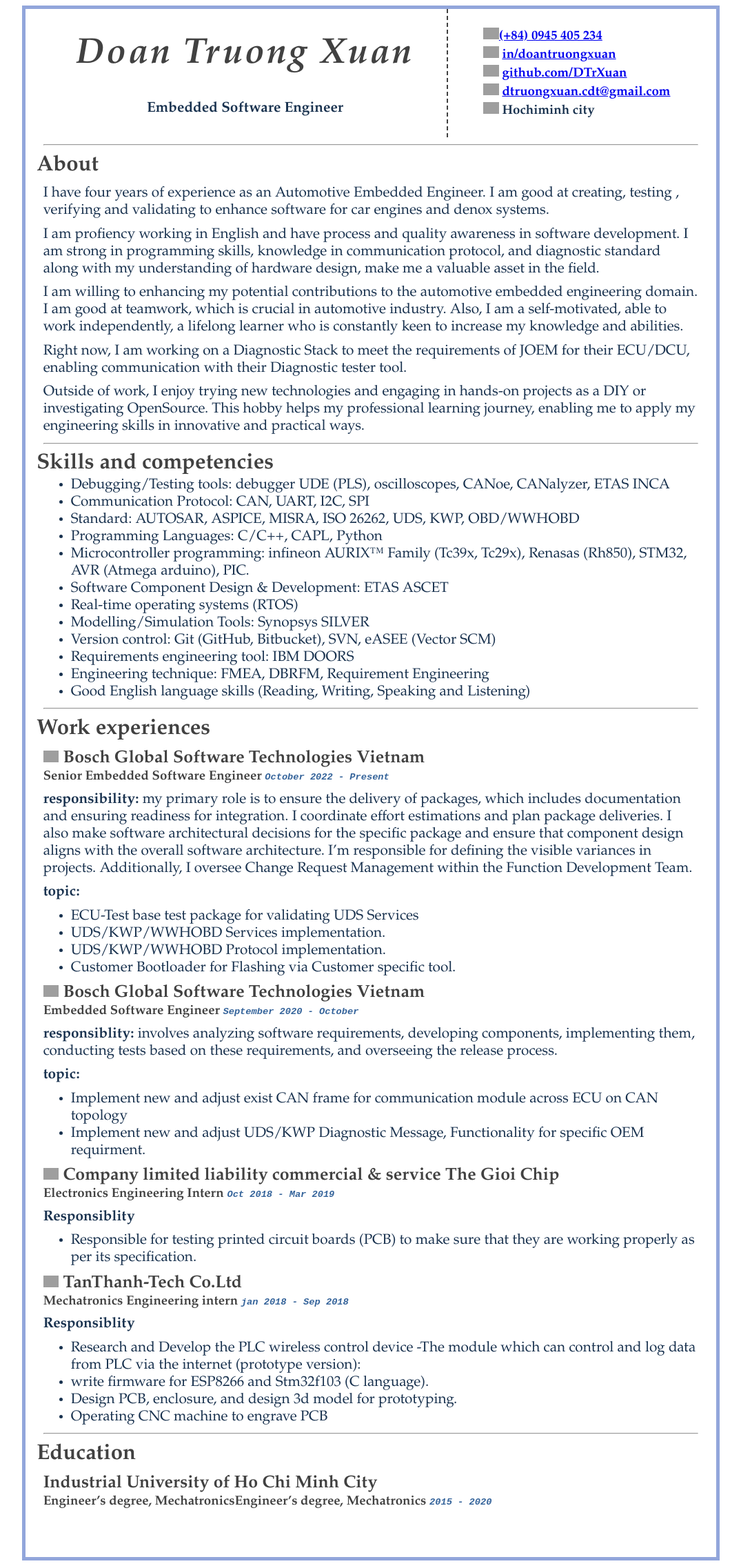
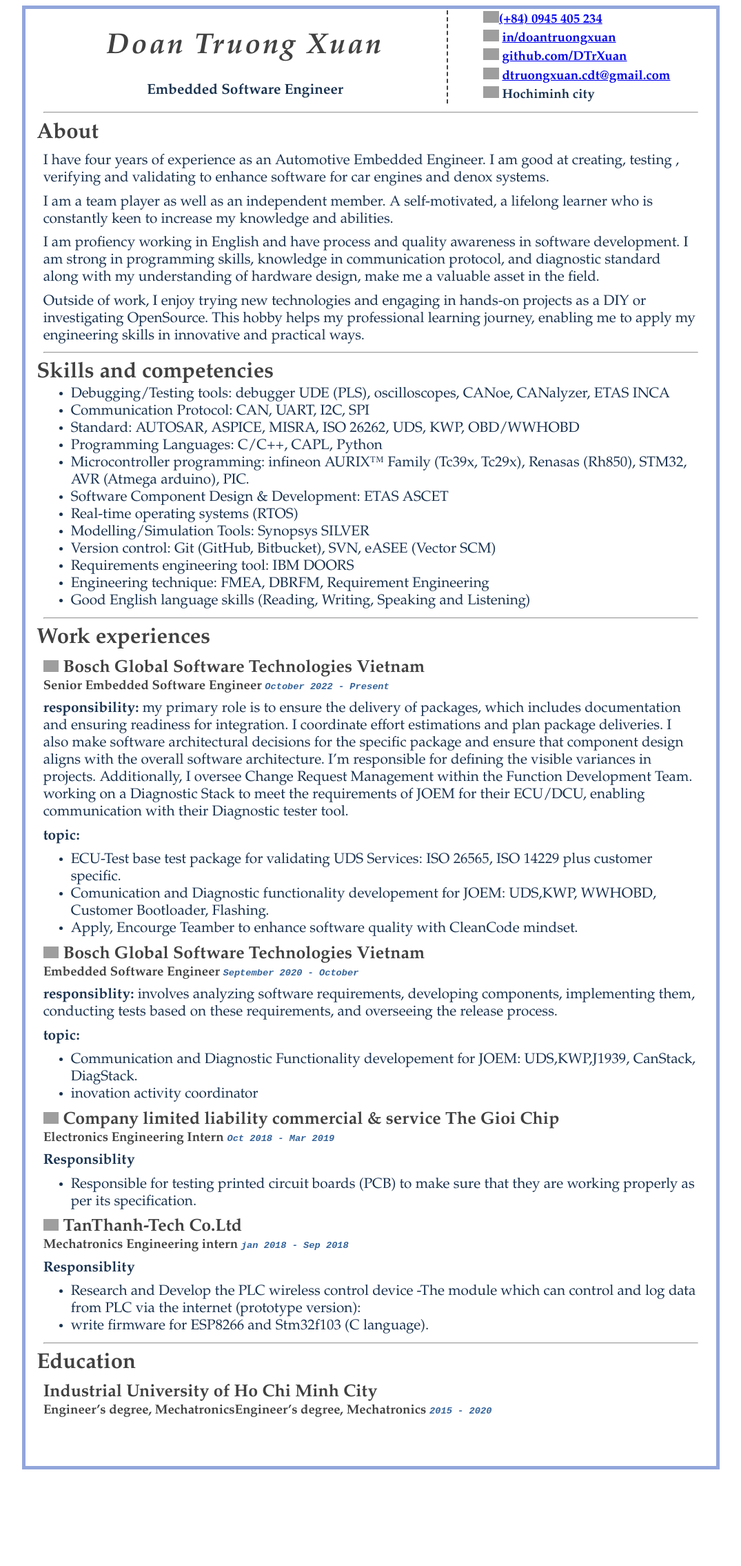
Before and after one commit to DTrXuan/my_cv, a Jekyll site: the page built from index.md, in a window 1280 px wide. Shown: the whole page at 69% size, without its empty margins (102-1177 px from the left). Built offline with Jekyll 4.4.1, drawn with Linux system fonts in a browser that asks for light colours; after the commit the page ends 2138 px from its top, so only the background shows below that; grey boxes are pictures that could not be loaded.

Commit message:
update cv for tester

```diff
--- a/index.md
+++ b/index.md
@@ -31,18 +31,15 @@
 
 I have four years of experience as an Automotive Embedded Engineer. I am good at creating, testing , verifying and validating to enhance software for car engines and denox systems.
 
+I am a team player as well as an independent member. A self-motivated, a lifelong learner who is constantly keen to increase my knowledge and abilities.
+
 I am profiency working in English and have process and quality awareness in software development. I am strong in programming skills, knowledge in communication protocol, and diagnostic standard along with my understanding of hardware design, make me a valuable asset in the field.
-
-I am willing to enhancing my potential contributions to the automotive embedded engineering domain. I am good at teamwork, which is crucial in automotive industry. Also, I am a self-motivated, able to work independently, a lifelong learner who is constantly keen to increase my knowledge and abilities.
-
-Right now, I am working on a Diagnostic Stack to meet the requirements of JOEM for their ECU/DCU, enabling communication with their Diagnostic tester tool.
 
 Outside of work, I enjoy trying new technologies and engaging in hands-on projects as a DIY or investigating OpenSource. This hobby helps my professional learning journey, enabling me to apply my engineering skills in innovative and practical ways.
 
 ---
 
 ## Skills and competencies
-
 
 - Debugging/Testing tools: debugger UDE (PLS), oscilloscopes, CANoe, CANalyzer, ETAS INCA
 - Communication Protocol: CAN, UART, I2C, SPI
@@ -57,7 +54,6 @@ Outside of work, I enjoy trying new technologies and engaging in hands-on projec
 - Engineering technique: FMEA, DBRFM, Requirement Engineering
 - Good English language skills (Reading, Writing, Speaking and Listening)
 
-
 ---
 ## Work experiences
 
@@ -66,14 +62,13 @@ Outside of work, I enjoy trying new technologies and engaging in hands-on projec
 
 #### Senior Embedded Software Engineer `October 2022 - Present`
 
-**responsibility:** my primary role is to ensure the delivery of packages, which includes documentation and ensuring readiness for integration. I coordinate effort estimations and plan package deliveries. I also make software architectural decisions for the specific package and ensure that component design aligns with the overall software architecture. I'm responsible for defining the visible variances in projects. Additionally, I oversee Change Request Management within the Function Development Team.
+**responsibility:** my primary role is to ensure the delivery of packages, which includes documentation and ensuring readiness for integration. I coordinate effort estimations and plan package deliveries. I also make software architectural decisions for the specific package and ensure that component design aligns with the overall software architecture. I'm responsible for defining the visible variances in projects. Additionally, I oversee Change Request Management within the Function Development Team. working on a Diagnostic Stack to meet the requirements of JOEM for their ECU/DCU, enabling communication with their Diagnostic tester tool.
 
 **topic:**
 
-- ECU-Test base test package for validating UDS Services
-- UDS/KWP/WWHOBD Services implementation.
-- UDS/KWP/WWHOBD Protocol implementation.
-- Customer Bootloader for Flashing via Customer specific tool.
+- ECU-Test base test package for validating UDS Services: ISO 26565, ISO 14229 plus customer specific.
+- Comunication and Diagnostic functionality developement for JOEM: UDS,KWP, WWHOBD, Customer Bootloader, Flashing.
+- Apply, Encourge Teamber to enhance software quality with CleanCode mindset.
 
 {:.company}
 ### ![icon](https://upload.wikimedia.org/wikipedia/commons/thumb/1/16/Bosch-logo.svg/433px-Bosch-logo.svg.png) Bosch Global Software Technologies Vietnam
@@ -84,8 +79,8 @@ Outside of work, I enjoy trying new technologies and engaging in hands-on projec
 
 **topic:**
 
-- Implement new and adjust exist CAN frame for communication module across ECU on CAN topology
-- Implement new and adjust UDS/KWP Diagnostic Message, Functionality for specific OEM requirment.
+- Communication and Diagnostic Functionality developement for JOEM: UDS,KWP,J1939, CanStack, DiagStack.
+- inovation activity coordinator
 
 {:.company}
 ### ![icon](https://theme.hstatic.net/1000292825/1000385496/14/logo.png?v=168) Company limited liability commercial & service The Gioi Chip
@@ -107,8 +102,6 @@ Outside of work, I enjoy trying new technologies and engaging in hands-on projec
 
 - Research and Develop the PLC wireless control device -The module which can control and log data from PLC via the internet (prototype version):
 - write firmware for ESP8266 and Stm32f103 (C language).
-- Design PCB, enclosure, and design 3d model for prototyping.
-- Operating CNC machine to engrave PCB
 
 ---
 
--- a/media/minimalcv-print.css
+++ b/media/minimalcv-print.css
@@ -2,15 +2,15 @@
 .personalinfo { display: flex; align-items: center;}
 #leftcol {flex: 65%; border-right: 2px #414141; border-right-style: dashed; align-content: center;}
 #rightcol {flex: 35%; border-left: 2px #414141; margin-left: 5%;}
-h1 { font-size: 250%; align-content:center; transform: uppercase; letter-spacing: 3px; text-align: center; font-style: oblique;}
-h6#-embedded-software-engineer {font-size: 100%; text-align: center; margin-bottom: 5%;}
+h1 { font-size: 200%; align-content:center; transform: uppercase; letter-spacing: 3px; text-align: center; font-style: oblique;}
+h6#-embedded-software-engineer {font-size: 100%; text-align: center; margin-bottom: 1%;}
 h6 { font-size: 90%; align-content: center; align-items: center; text-align: left; margin: 1%;}
 
 /* global: alternative font Garamond Georgia*/
-body {color: #282828; font-family: Garamond; font-size: 95%; color: #19324f;}
+body {color: #282828; font-family: Garamond; font-size: 130%; color: #19324f;}
 img[alt = "icon"]{max-height: 17px; height: 10%;}
 div#main {background-color: #ffffff;}
-div#content {background-color: #ffffff; border-style: solid; border-width: 1px; border-color: #92a6db; padding-inline: 2%;}
+div#content {background-color: #ffffff; border-style: solid; border-width: 5px; border-color: #92a6db; padding-inline: 2%; margin-left: 10%;margin-right: 10%;}
 code { font: normal normal;	font-size: 90%; font-style: italic; font-family: monospace; color: #34639a;}
 
 /* //-- core typography and style -- */
--- a/media/minimalcv-screen.css
+++ b/media/minimalcv-screen.css
@@ -2,8 +2,8 @@
 .personalinfo { display: flex; align-items: center;}
 #leftcol {flex: 65%; border-right: 2px #414141; border-right-style: dashed; align-content: center;}
 #rightcol {flex: 35%; border-left: 2px #414141; margin-left: 5%;}
-h1 { font-size: 250%; align-content:center; transform: uppercase; letter-spacing: 3px; text-align: center; font-style: oblique;}
-h6#-embedded-software-engineer {font-size: 100%; text-align: center; margin-bottom: 5%;}
+h1 { font-size: 200%; align-content:center; transform: uppercase; letter-spacing: 3px; text-align: center; font-style: oblique;}
+h6#-embedded-software-engineer {font-size: 100%; text-align: center; margin-bottom: 1%;}
 h6 { font-size: 90%; align-content: center; align-items: center; text-align: left; margin: 1%;}
 
 /* global: alternative font Garamond Georgia*/
```
